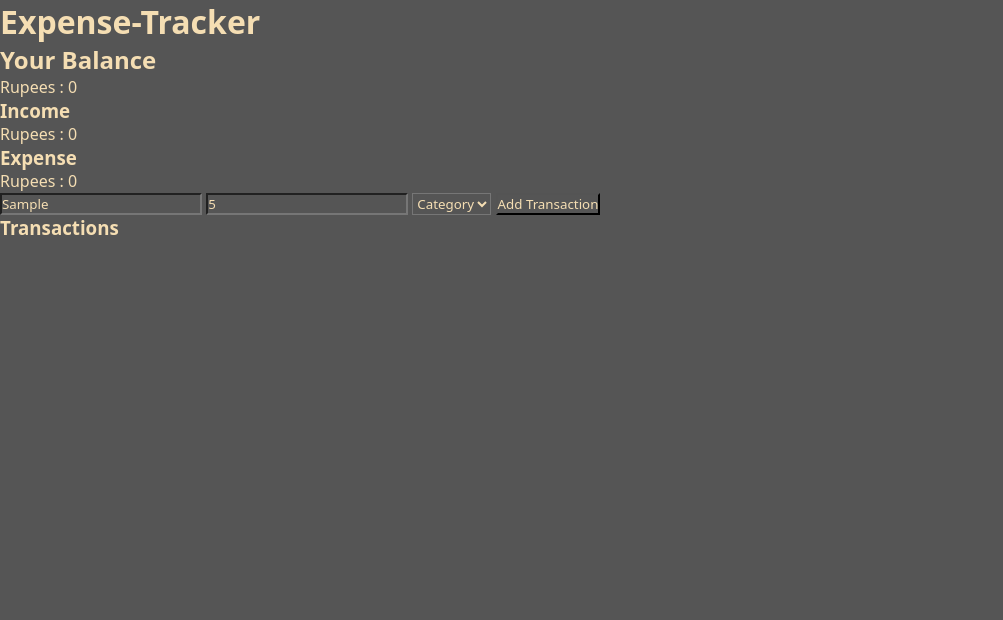
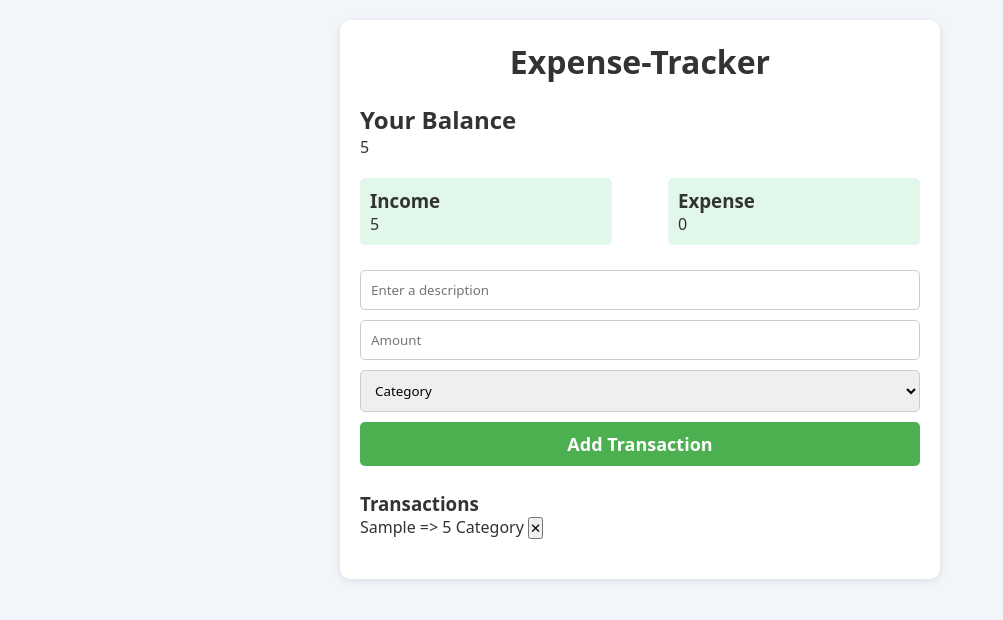
Before and after one commit to PuneetVerma07/expense-tracker, a plain HTML site: page index.html in a window 1280 px wide. Both pictures are taken after typing "Sample", "5" into the empty fields and a click on the button "Add Transaction". Shown: the whole page, without its empty margins (0-1003 px from the left). Drawn offline with Linux system fonts and the light colour scheme.

Commit message:
UI and enter amount, calculate amount functionalities aare added successfully

```diff
--- a/index.html
+++ b/index.html
@@ -48,7 +48,7 @@
             <option value="utilities">Utilities</option>
             <option value="others">Others</option>
         </select>
-        <button type="button">Add Transaction</button>
+        <button type="submit">Add Transaction</button>
       </form>
 
       <section>
--- a/script.js
+++ b/script.js
@@ -0,0 +1,75 @@
+let transactions = [];
+
+// select dom element
+const form = document.getElementById("transaction-form");
+const descInput = document.getElementById("desc");
+const amountInput = document.getElementById("amount");
+const categorySelect = document.getElementById("category");
+const transactionList = document.getElementById("transaction-list");
+
+const balanceDisplay = document.getElementById("balance-amount");
+const incomeDisplay = document.getElementById("income-amount");
+const expenseDisplay = document.getElementById("expense-amount");
+
+// add transactions
+form.addEventListener("submit", (e) => {
+  e.preventDefault();
+
+  const desc = descInput.value;
+  const amount = parseFloat(amountInput.value);
+  const category = categorySelect.value;
+
+  if (!desc || isNaN(amount)) return;
+
+  const transaction = {
+    id: Date.now(),
+    desc,
+    amount,
+    category,
+  };
+
+  transactions.push(transaction);
+  updateUI();
+  form.reset();
+});
+
+// Update UI
+function updateUI() {
+  transactionList.innerHTML = "";
+  let income = 0,
+    expense = 0;
+
+  transactions.forEach(function (tx) {
+    const li = document.createElement("li");
+    li.innerHTML = `${tx.desc} => ${tx.amount} ${tx.category}
+            <button onclick="deleteTransaction(${tx.id})">✕</button>
+        `;
+
+    transactionList.appendChild(li);
+
+    tx.amount >= 0 ? (income += tx.amount) : (expense += Math.abs(tx.amount));
+  });
+
+  balanceDisplay.textContent = `${income - expense}`;
+  incomeDisplay.textContent = `${income}`;
+  expenseDisplay.textContent = `${expense}`;
+}
+
+// Delete transaction
+function deleteTransaction(id) {
+  transactions = transactions.filter((tx) => tx.id !== id);
+  updateUI();
+}
+
+//local storage
+function saveToStorage() {
+  localStorage.setItem("transactions", JSON.stringify(transactions));
+}
+
+function loadFromStorage() {
+  localStorage.getItem("transactions");
+  if (data) transactions = JSON.parse(data);
+  updateUI();
+}
+
+window.addEventListener("load", loadFromStorage);
--- a/style.css
+++ b/style.css
@@ -3,10 +3,59 @@
     padding: 0;
     box-sizing: border-box;
     font-family: system-ui, -apple-system, BlinkMacSystemFont, 'Segoe UI', Roboto, Oxygen, Ubuntu, Cantarell, 'Open Sans', 'Helvetica Neue', sans-serif;
-    background-color: #555;
-    color: wheat;
 }
-html,body{
-    height: 100%;
+body{
+    background-color: #f2f5fa;
+    color: #333;
+    padding: 20px;
+}
+.container{
+    max-width: 600px;
+    margin: auto;
+    padding: 20px;
+    background: white;
+    border-radius: 10px;
+    box-shadow: 0 2px 8px rgba(0, 0, 0, 0.1);
+}
+header{
+    text-align: center;
+    margin-bottom: 20px;
+}
+.balance, .summary, form, section{
+    margin-bottom: 20px;
+}
+.summary{
+    display: flex;
+    justify-content: space-between;
+}
+.income, .expense{
+    background-color: #e0f7e9;
+    padding: 10px;
+    width: 45%;
+    border-radius: 5px;
+}
+form input, form select, form button{
     width: 100%;
+    margin: 5px 0;
+    padding: 10px;
+    border-radius: 5px;
+    border: 1px solid #ccc;
 }
+form button{
+    background-color: #4caf50;
+    color: white;
+    border: none;
+    cursor: pointer;
+    font-size: 18px;
+    font-weight: bold;
+}
+form button:hover{
+    background-color: #45a049;
+    scale: 0.95;
+}
+#transaction-list{
+    list-style: none;
+}
+#transaction-list li{
+
+}
```
